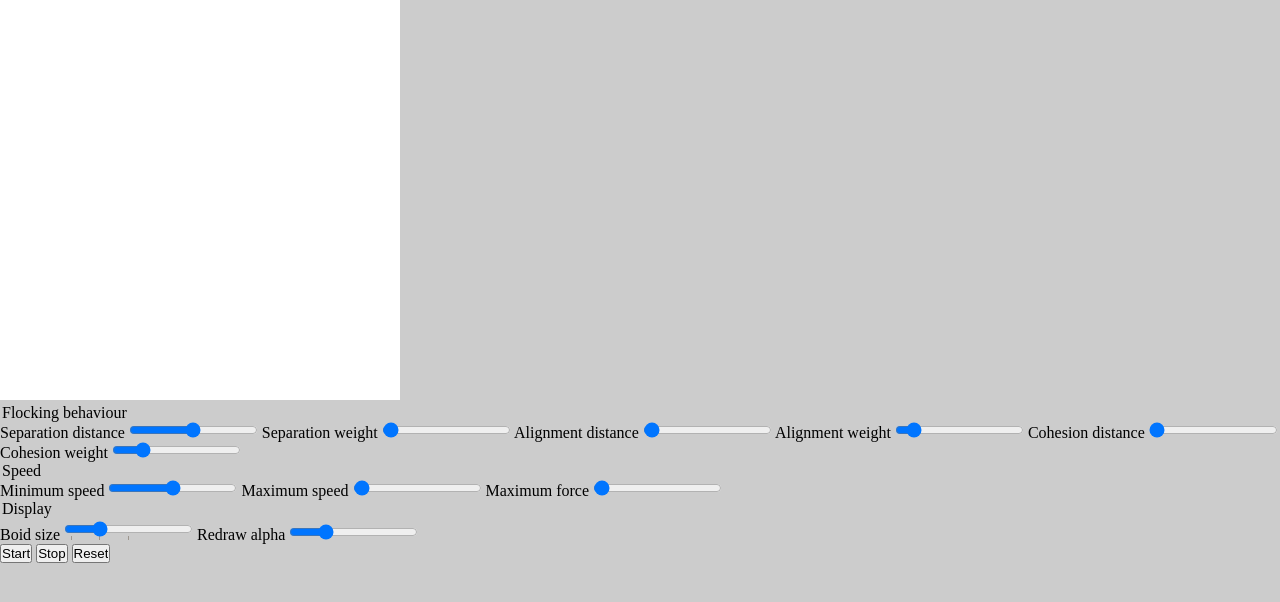
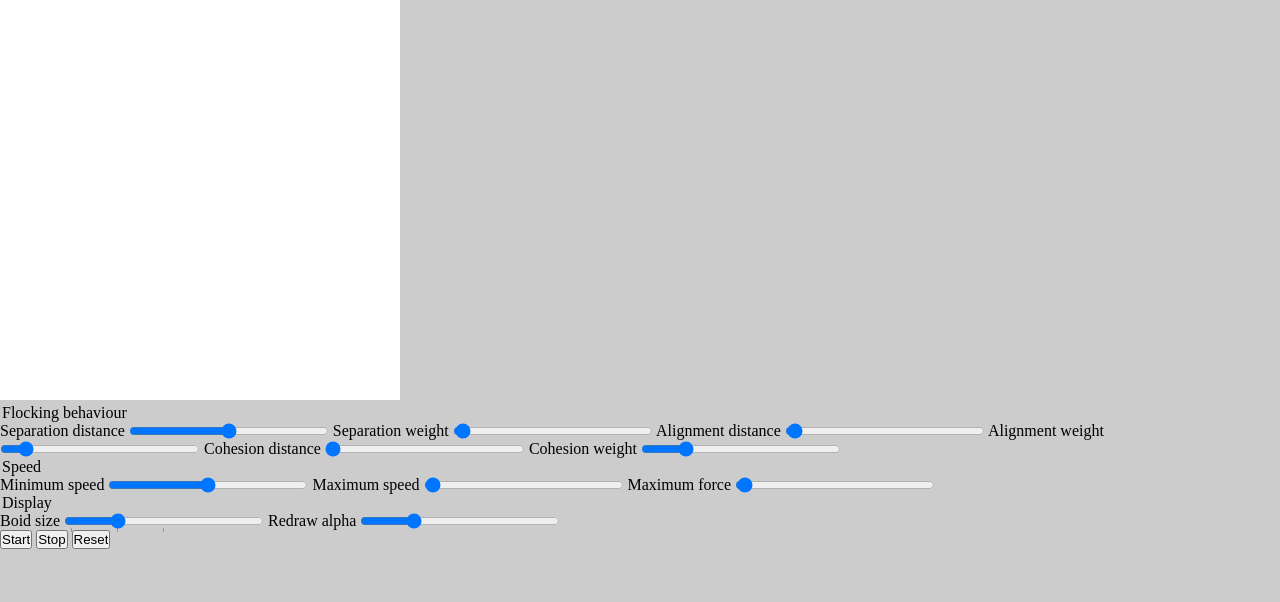
Before and after one commit to xerode/boids.js, a plain HTML site: page src/index.html in a window 1280 px wide. Drawn offline with Linux system fonts and the light colour scheme; a script that the page names is missing.

Commit message:
Minor CSS tweaks to the width and height of range inputs

```diff
--- a/src/css/css3.css
+++ b/src/css/css3.css
@@ -45,4 +45,6 @@ form label {
 
 form input[type="range"] {
 	clear: right;
+	width: 200px;
+	height: 10px;
 }
```
